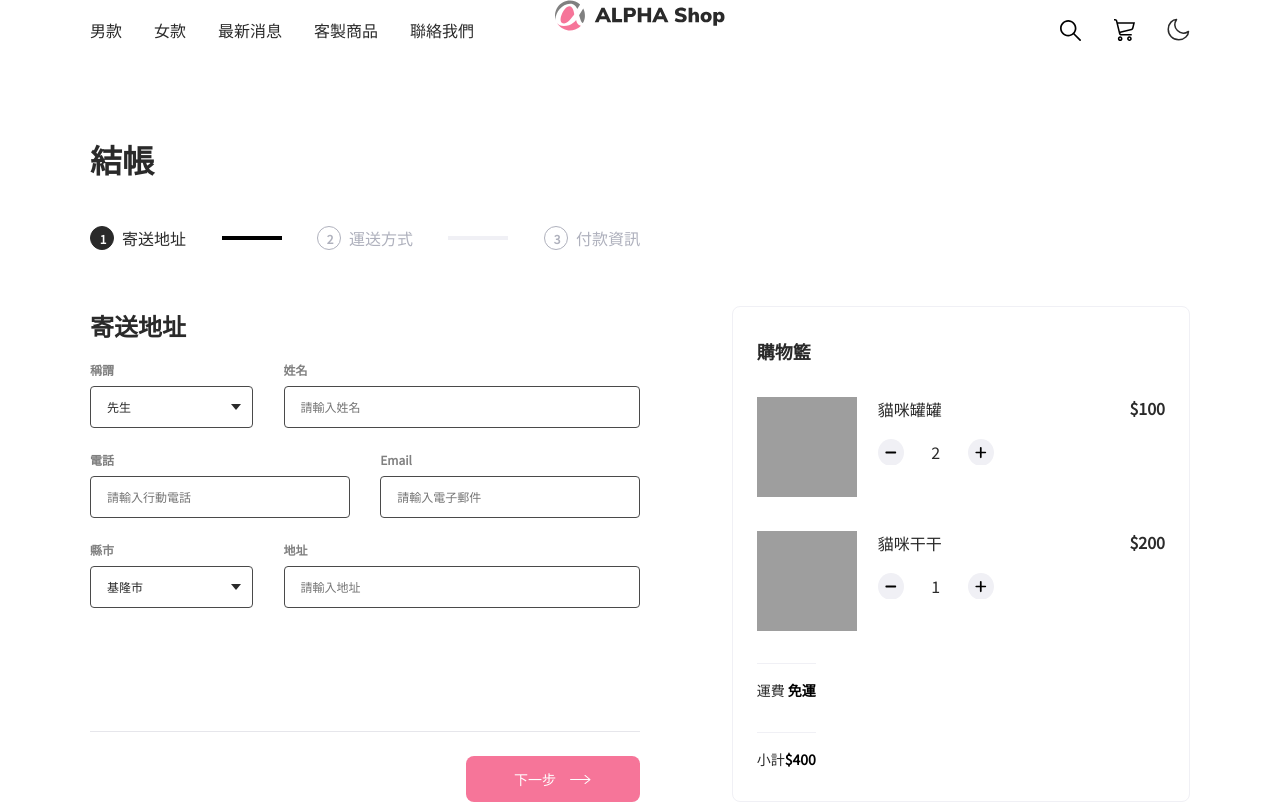
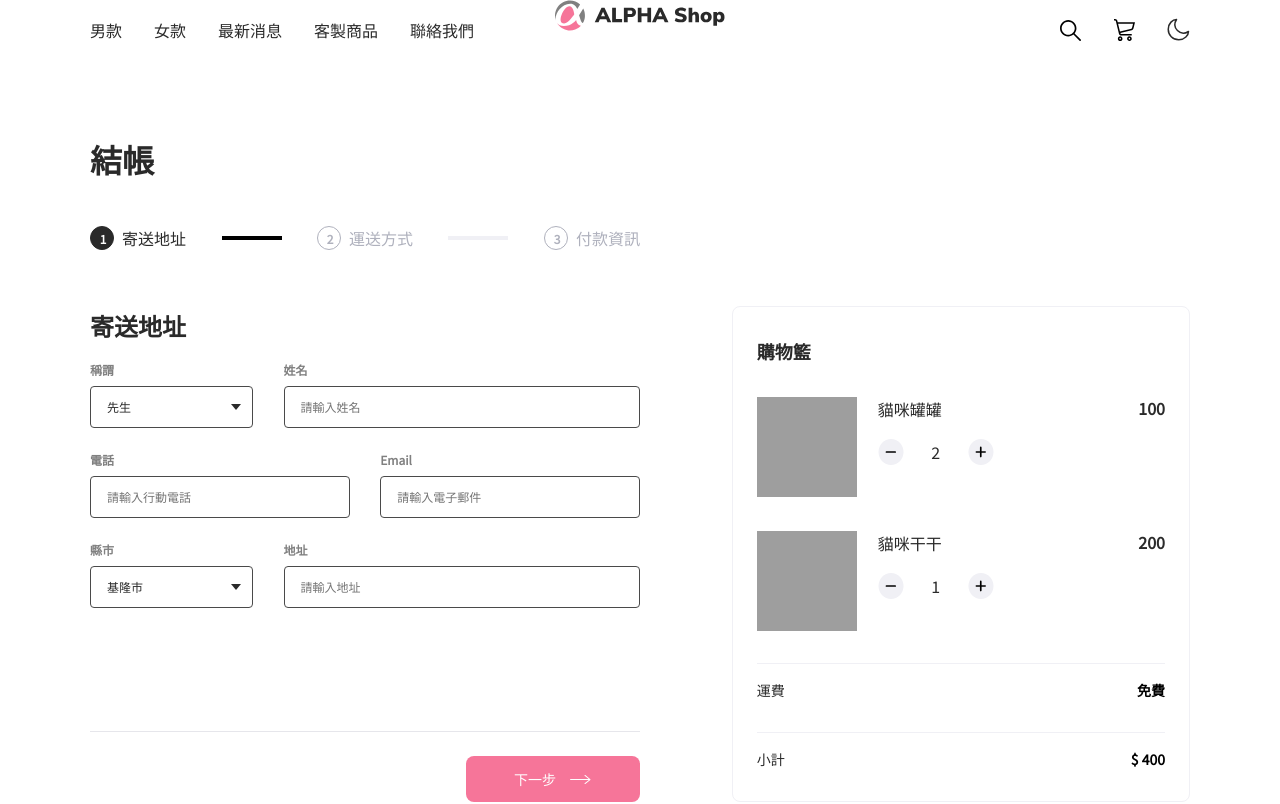
Before and after one commit to cching01099/alphashop_basic, a React (Create React App) app: page / in a window 1280 px wide. Shown: the top 804 px of the page. Built offline with nearby package versions, Linux system fonts and the light colour scheme; grey boxes are pictures that could not be loaded.

Commit message:
rename file

```diff
--- a/src/components/Main/Carts/Cart.jsx
+++ b/src/components/Main/Carts/Cart.jsx
@@ -1,100 +1,87 @@
 import { ReactComponent as SvgMinus } from "../../../icons/minus.svg";
 import { ReactComponent as SvgPlus } from "../../../icons/plus.svg";
 import { useState } from "react";
-import CartData from "../Data/CartData.js";
+import cartData from "../Data/cartData.js";
 
-//購物車清單:動態呈現item細項資料 & +-圖片檔上的事件(也就是數量的增減)
-function CartInfo({ items, handleOnClick }) {
-  const itemLists = items.map((item) => {
+export default function Cart({ shippingFee }) {
+  const [cartProducts, setCartProducts] = useState(cartData);
+  const productsTotal = cartProducts
+    .map((item) => item.price * item.quantity)
+    .reduce((sum, price) => sum + price, 0);
+  const total = shippingFee === 500 ? 500 + productsTotal : productsTotal + 0;
+  return (
+    <section className="cart-container col col-lg-5 col-sm-12">
+      <h3 className="cart-title">購物籃</h3>
+      <section className="product-list col col-12" data-total-price="0">
+        <CartItems
+          cartProducts={cartProducts}
+          onQuantityChange={setCartProducts}
+        />
+      </section>
+      <CartPrice title="運費" price="免費" />
+      <CartPrice title="小計" price={"$ " + total} />
+    </section>
+  );
+}
+
+function CartItems({ cartProducts, onQuantityChange }) {
+  //購物車的數量增減動作
+  function handleQuantityClick(e) {
+    const targetId = e.target.closest(".product-container").id;
+    const isMinus = e.target.parentElement.classList.contains("minus");
+    const nextProduct = cartProducts.map((item) => {
+      if (item.id === targetId) {
+        return {
+          ...item,
+          quantity: isMinus ? item.quantity - 1 : item.quantity + 1,
+        };
+      }
+      return item;
+    });
+    // 篩掉數量是0的商品（＝item.數量要>0)
+    const selectedItem = nextProduct.filter((item) => item.quantity > 0);
+    onQuantityChange(selectedItem);
+  }
+  //動態渲染購物車清單裡的資料
+  const cartLists = cartProducts.map((item) => {
     return (
       <div
         className="product-container col col-12"
         data-count={item.quantity}
         data-price={item.price}
         key={item.id}
+        id={item.id}
       >
         <img className="img-container" src={item.img} alt="" />
         <div className="product-info">
           <div className="product-name">{item.name}</div>
           <div className="product-control-container">
             <div className="product-control">
-              <svg
+              <SvgMinus
                 className="product-action minus"
-                onClick={() => handleOnClick("minus", item.id, item.quantity)}
-              >
-                <SvgMinus />
-              </svg>
+                onClick={handleQuantityClick}
+              />
               <span className="product-count">{item.quantity}</span>
-              <svg
+              <SvgPlus
                 className="product-action plus"
-                onClick={() => handleOnClick("plus", item.id, item.quantity)}
-              >
-                <SvgPlus />
-              </svg>
+                onClick={handleQuantityClick}
+              />
             </div>
           </div>
-          <div className="price">${item.price}</div>
+          <div className="price">{item.price}</div>
         </div>
       </div>
     );
   });
+  return cartLists;
+}
+
+//購物車計價的元件
+function CartPrice({ price, title }) {
   return (
-    <section className="product-list col col-12" data-total-price="0">
-      {itemLists}
+    <section className="cart-info shipping col col-12">
+      <div className="text">{title}</div>
+      <div className="price">{price}</div>
     </section>
   );
 }
-
-//購物車的計價
-function CartBilling({ totalPrice }) {
-  return (
-    <div>
-      <section className="cart-info shipping col col-12">
-        <div className="text">運費</div>
-        <div className="price">免運</div>
-      </section>
-      <section className="cart-info total col col-12">
-        <div className="text">小計</div>
-        <div className="price">${totalPrice}</div>
-      </section>
-    </div>
-  );
-}
-
-//整個 Cart（定義state要傳進到上面的各分部＋整併上面的各分部功能for render ）
-export default function Carts() {
-  const [cartItems, setCartItems] = useState(CartData);
-  const totalPrice = cartItems.reduce((total, item) => {
-    return total + item.price * item.quantity;
-  }, 0);
-  // +-圖片上的click事件，傳入id 和action 判斷行為
-  const handleOnClick = (action, id, quantity) => {
-    const selectedItem = cartItems.map((item) => {
-      //辨別商品的id是否為傳入的id，以及action行為去判斷數量的增減與否
-      if (item.id === id) {
-        if (action === "plus") {
-          return {
-            ...item,
-            quantity: quantity + 1,
-          };
-        } else if (action === "minus") {
-          return {
-            ...item,
-            quantity: quantity - 1,
-          };
-        }
-      }
-      return item;
-    });
-    // 篩掉數量是0的商品（＝item.數量要>0)
-    setCartItems(selectedItem.filter((item) => item.quantity > 0));
-  };
-
-  return (
-    <section className="cart-container col col-lg-5 col-sm-12">
-      <h3 className="cart-title">購物籃</h3>
-      <CartInfo items={cartItems} />
-      <CartBilling totalPrice={totalPrice} />
-    </section>
-  );
-}
--- a/src/components/Main/Data/CartData.js
+++ b/src/components/Main/Data/CartData.js
@@ -1,5 +1,5 @@
 //購物車資料
-const CartData = [
+const cartData = [
   {
     id: "1",
     name: "貓咪罐罐",
@@ -17,4 +17,4 @@ const CartData = [
 ];
 
 // 匯出
-export default CartData;
+export default cartData;
```
